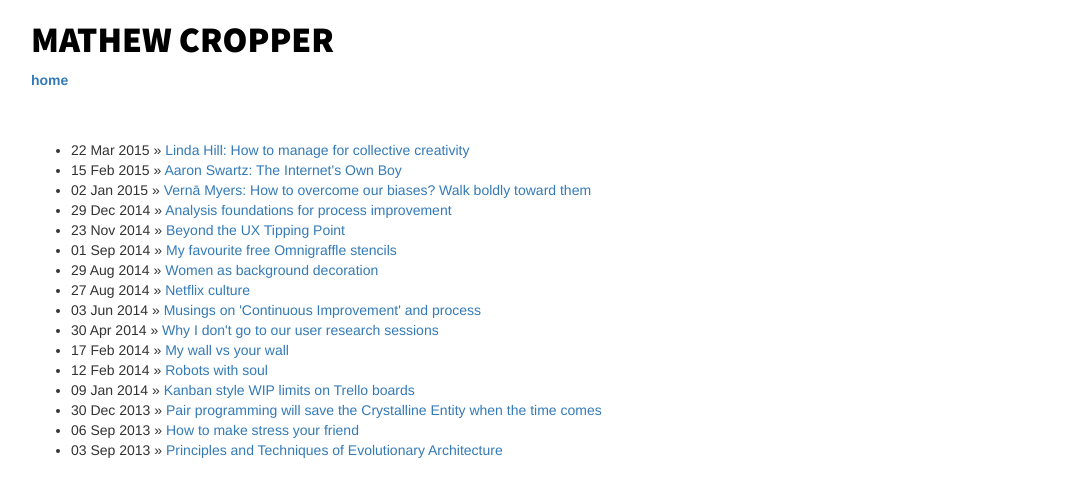
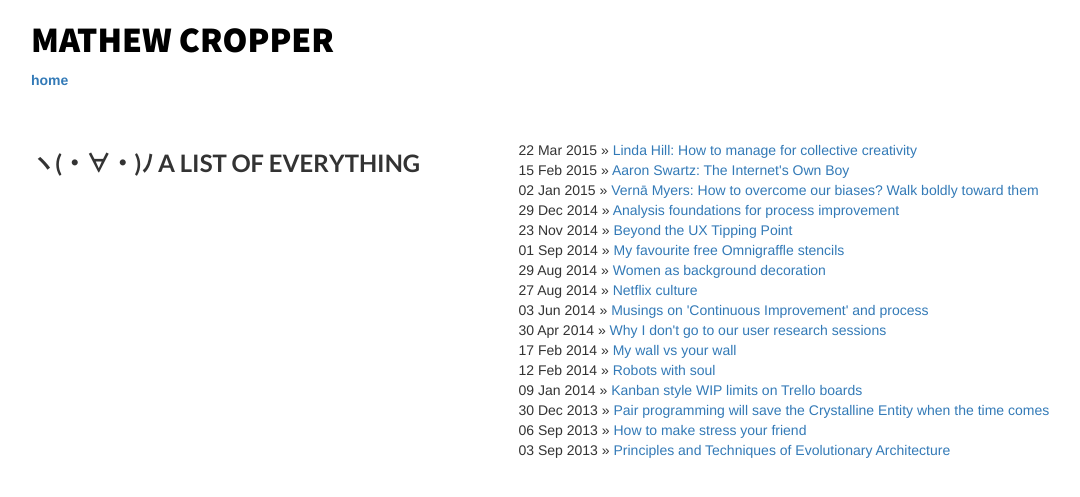
Before and after one commit to mathewcropper/mathewcropper.github.io, a Jekyll site: the page built from blog/index.html, in a window 1280 px wide. Shown: the top 497 px of the page, without its empty margins (39-1119 px from the left). Built offline with Jekyll 4.4.1, drawn with Linux system fonts in a browser that asks for light colours; nearby versions of some CDN libraries; library files that are not in the unit come from our copies.

Commit message:
Re-do blog/index page

```diff
--- a/blog/index.html
+++ b/blog/index.html
@@ -7,9 +7,12 @@ title: Mathew Cropper - Blog archive
   <div class="container">
 	<!-- This loops through the paginated posts -->
 		<div class="row">
-		  <div class="col-md-12 mc-margin-bottom-50">
+		  <div class="col-md-5 mc-margin-bottom-50">
+			  <h3 class="text-uppercase mc-700">ヽ(・∀・)ﾉ A list of everything</h3>
+		  </div>
+		  <div class="col-md-7 mc-margin-bottom-50">
 			  <p>
-				  <ul class="posts">
+				  <ul class="posts list-unstyled">
 					  {% for post in site.posts %}
 					    <li><span>{{ post.date | date_to_string }}</span> » <a href="{{ post.url }}" title="{{ post.title }}">{{ post.title }}</a></li>
 					  {% endfor %}
```
